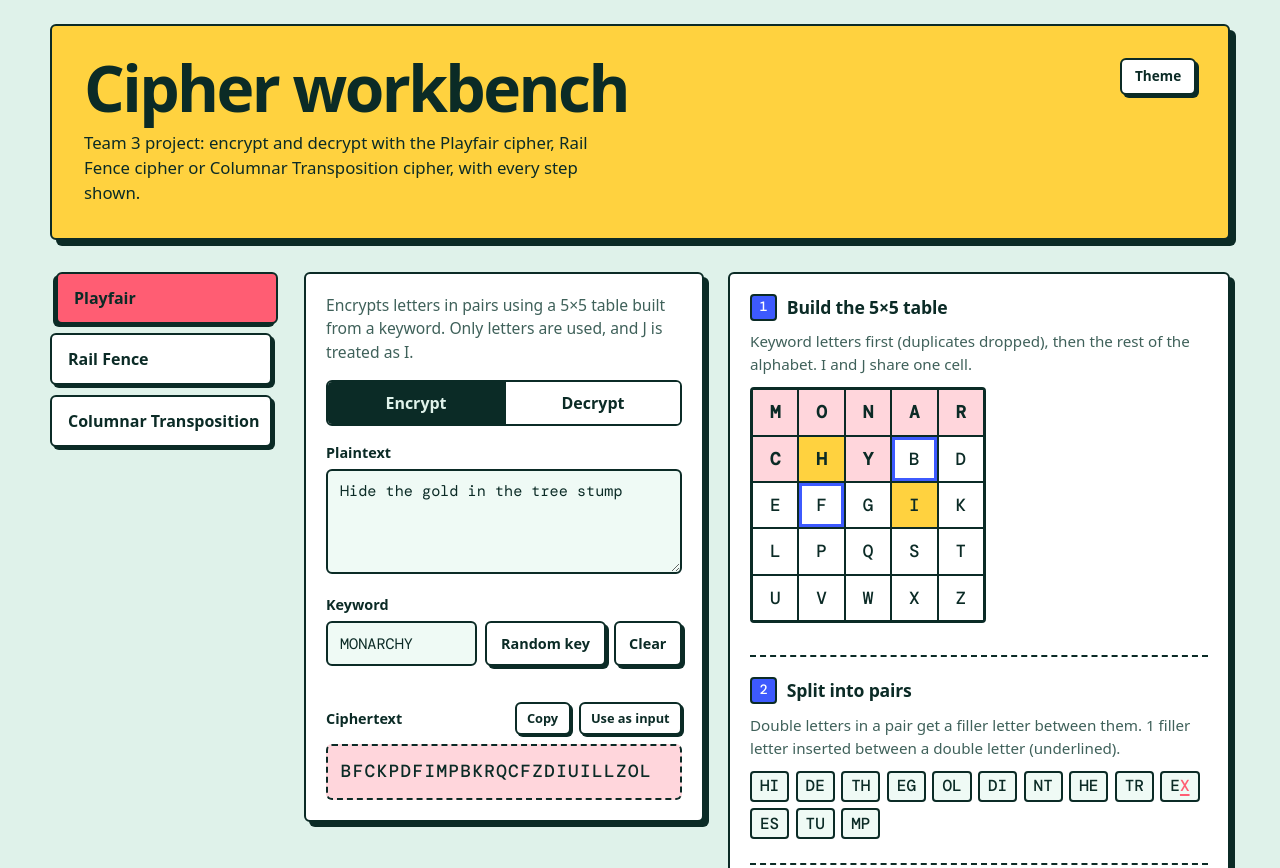
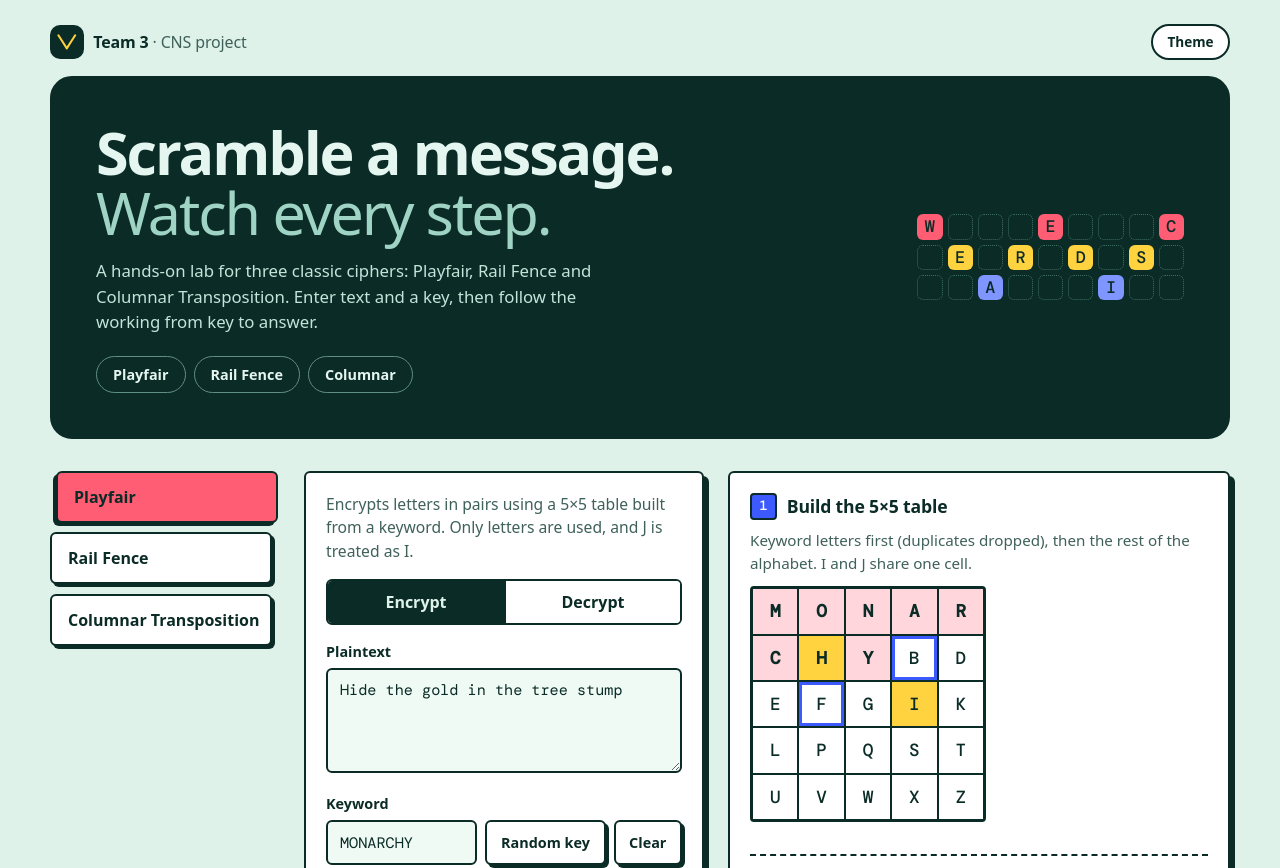
Before and after one commit to Akshay4754/CNS, a plain HTML site: page index.html in a window 1280 px wide. Shown: the top 868 px of the page. Drawn offline with nearby package versions, Linux system fonts and the light colour scheme; a web font is replaced by a local one.

Commit message:
Update title and description in index.html

```diff
--- a/index.html
+++ b/index.html
@@ -3,8 +3,8 @@
 <head>
 <meta charset="utf-8">
 <meta name="viewport" content="width=device-width, initial-scale=1">
-<title>Cipher workbench · Team 3</title>
-<meta name="description" content="Team 3 project: encrypt and decrypt with the Playfair, Rail Fence and Columnar Transposition ciphers, with every step shown.">
+<title>Team 3 Cipher Lab</title>
+<meta name="description" content="Team 3 CNS project: a hands-on lab for the Playfair, Rail Fence and Columnar Transposition ciphers, with every step shown.">
 <link rel="preconnect" href="https://fonts.googleapis.com">
 <link rel="preconnect" href="https://fonts.gstatic.com" crossorigin>
 <link href="https://fonts.googleapis.com/css2?family=DM+Mono:wght@400;500&family=Familjen+Grotesk:wght@400;500;600;700&display=swap" rel="stylesheet">
@@ -43,19 +43,43 @@
   body { margin: 0; background: var(--bg); color: var(--ink); font-family: var(--sans); font-size: 1rem; line-height: 1.5; }
   .wrap { width: min(1180px, 100% - 2rem); margin-inline: auto; padding-block: 1.5rem 4rem; }
 
-  /* Masthead */
-  header.top {
-    display: flex; justify-content: space-between; align-items: flex-start; gap: 1rem;
-    background: var(--mark); color: #0b2b26; border: 2px solid var(--line); border-radius: 6px;
-    box-shadow: 6px 6px 0 var(--shadow-c); padding: clamp(1.1rem, 3vw, 2rem); margin-bottom: 2rem;
+  /* Top bar + hero */
+  .topbar { display: flex; align-items: center; justify-content: space-between; gap: 1rem; margin-bottom: 1rem; }
+  .brand { display: flex; align-items: center; gap: .6rem; font-weight: 700; letter-spacing: -0.01em; }
+  .brand svg { flex: none; width: 2.1rem; height: 2.1rem; padding: .35rem; border-radius: 10px; background: #0b2b26; }
+  .brand .sub { font-weight: 500; color: var(--muted); }
+  .theme-btn {
+    border: 2px solid var(--line); background: var(--surface); color: var(--ink); border-radius: 999px;
+    padding: .35rem .9rem; font: inherit; font-weight: 600; font-size: .85rem; cursor: pointer;
   }
-  h1 { font-size: clamp(2.2rem, 7vw, 4rem); line-height: .95; letter-spacing: -0.04em; font-weight: 700; margin: 0 0 .7rem; }
-  .lede { max-width: 56ch; margin: 0; font-size: 1.05rem; font-weight: 500; }
-  .theme-btn {
-    flex: none; border: 2px solid #0b2b26; background: #fff; color: #0b2b26; border-radius: 6px;
-    padding: .4rem .8rem; font: inherit; font-weight: 600; font-size: .85rem; cursor: pointer; box-shadow: 3px 3px 0 #0b2b26;
+  .theme-btn:hover { background: var(--mark); color: #0b2b26; }
+
+  .hero {
+    display: grid; gap: 1.75rem; align-items: center; margin-bottom: 2rem;
+    background: #0b2b26; color: #e4f6ef; border: 2px solid var(--line); border-radius: 22px;
+    padding: clamp(1.4rem, 4vw, 2.75rem);
   }
-  .theme-btn:active { transform: translate(2px, 2px); box-shadow: 1px 1px 0 #0b2b26; }
+  @media (min-width: 820px) { .hero { grid-template-columns: minmax(0, 1fr) auto; gap: 3rem; } }
+  h1 { font-size: clamp(2.1rem, 6.2vw, 3.7rem); line-height: 1.02; letter-spacing: -0.035em; font-weight: 700; margin: 0 0 1rem; }
+  h1 span { color: #9fd3c3; font-weight: 500; }
+  .lede { max-width: 52ch; margin: 0 0 1.4rem; font-size: 1.05rem; color: #c3e4d9; }
+  .jump { display: flex; flex-wrap: wrap; gap: .5rem; }
+  .jump button {
+    font: inherit; font-weight: 600; font-size: .9rem; cursor: pointer; color: #e4f6ef; background: transparent;
+    border: 1.5px solid #5f8f82; border-radius: 999px; padding: .4rem 1rem;
+  }
+  .jump button:hover { background: #e4f6ef; color: #0b2b26; border-color: #e4f6ef; }
+  .jump button:focus-visible, .hero :focus-visible { outline-color: #ffd23f; }
+
+  .rails { display: grid; grid-template-columns: repeat(9, minmax(0, 1fr)); gap: 5px; width: 100%; max-width: 19rem; }
+  .rails i {
+    aspect-ratio: 1; display: grid; place-items: center; border-radius: 6px; font-style: normal;
+    font-family: var(--mono); font-weight: 500; font-size: clamp(.8rem, 2.4vw, 1.05rem); color: #0b2b26;
+  }
+  .rails i.r0 { background: #ff5d73; }
+  .rails i.r1 { background: #ffd23f; }
+  .rails i.r2 { background: #7f95ff; }
+  .rails i.e { background: transparent; border: 1px dotted #3f6f63; }
 
   /* Sidebar layout */
   .shell { display: grid; gap: 1.5rem; grid-template-columns: minmax(0, 1fr); align-items: start; }
@@ -171,27 +195,47 @@
 
   /* Team */
   .team { margin-top: 3.5rem; }
-  .team h2 { font-size: clamp(1.8rem, 5vw, 2.6rem); letter-spacing: -0.03em; margin: 0 0 .25rem; display: inline-block; background: var(--blue); color: #fff; padding: .1rem .7rem; border: 2px solid var(--line); border-radius: 4px; box-shadow: 4px 4px 0 var(--shadow-c); }
-  .team .topics { color: var(--muted); margin: 1rem 0 1.25rem; font-weight: 500; }
-  .members { list-style: none; padding: 0; margin: 0; display: grid; gap: 1rem; grid-template-columns: repeat(auto-fill, minmax(240px, 1fr)); }
-  .members li { display: flex; align-items: center; gap: .8rem; background: var(--surface); border: 2px solid var(--line); border-radius: 6px; padding: .7rem .9rem; font-weight: 600; box-shadow: 4px 4px 0 var(--shadow-c); }
-  .avatar { flex: none; width: 2.6rem; height: 2.6rem; border-radius: 4px; display: grid; place-items: center; font-weight: 700; font-size: .95rem; background: var(--accent); color: #0b2b26; border: 2px solid var(--line); font-family: var(--mono); }
+  .team h2 { display: flex; align-items: baseline; flex-wrap: wrap; gap: .75rem; font-size: clamp(1.8rem, 5vw, 2.6rem); letter-spacing: -0.03em; margin: 0; }
+  .team .count { font-size: .9rem; font-weight: 600; letter-spacing: 0; border: 2px solid var(--line); border-radius: 999px; padding: .1rem .7rem; }
+  .team .topics { color: var(--muted); margin: .5rem 0 1.5rem; font-weight: 500; }
+  .members { list-style: none; padding: 0; margin: 0; display: grid; grid-template-columns: minmax(0, 1fr); column-gap: 3rem; border-top: 2px solid var(--line); }
+  @media (min-width: 640px) { .members { grid-template-columns: repeat(2, minmax(0, 1fr)); } }
+  @media (min-width: 1000px) { .members { grid-template-columns: repeat(3, minmax(0, 1fr)); } }
+  .members li { display: flex; align-items: center; gap: 1rem; padding: 1rem .25rem; border-bottom: 1px solid var(--line); font-size: 1.3rem; letter-spacing: -0.01em; line-height: 1.2; }
+  .nm { font-weight: 400; color: var(--muted); }
+  .nm b { font-weight: 700; color: var(--ink); }
+  .avatar { flex: none; width: 2.7rem; height: 2.7rem; border-radius: 50%; display: grid; place-items: center; font-weight: 500; font-size: .95rem; background: var(--accent); color: #0b2b26; border: 2px solid var(--line); font-family: var(--mono); }
   .members li:nth-child(3n+2) .avatar { background: var(--mark); }
-  .members li:nth-child(3n) .avatar { background: var(--blue); color: #fff; }
+  .members li:nth-child(3n) .avatar { background: #7f95ff; }
 
   @media (prefers-reduced-motion: no-preference) {
+    .avatar { transition: transform .15s; }
+    .members li:hover .avatar { transform: rotate(-10deg) scale(1.06); }
     .btn, .tabs button, .theme-btn { transition: transform .08s, box-shadow .08s, background-color .12s; }
   }
 </style>
 </head>
 <body>
 <div class="wrap">
-  <header class="top">
-    <div>
-      <h1>Cipher workbench</h1>
-      <p class="lede">Team 3 project: encrypt and decrypt with the Playfair cipher, Rail Fence cipher or Columnar Transposition cipher, with every step shown.</p>
+  <div class="topbar">
+    <div class="brand">
+      <svg viewBox="0 0 24 24" fill="none" stroke="#ffd23f" stroke-width="2.2" stroke-linecap="round" stroke-linejoin="round" aria-hidden="true"><path d="M3 5l4.5 7L12 19l4.5-7L21 5"/></svg>
+      <span>Team 3 <span class="sub">· CNS project</span></span>
     </div>
     <button class="theme-btn" id="themeBtn" type="button" aria-label="Switch colour theme">Theme</button>
+  </div>
+
+  <header class="hero">
+    <div>
+      <h1>Scramble a message.<br><span>Watch every step.</span></h1>
+      <p class="lede">A hands-on lab for three classic ciphers: Playfair, Rail Fence and Columnar Transposition. Enter text and a key, then follow the working from key to answer.</p>
+      <div class="jump" role="group" aria-label="Jump to a cipher">
+        <button type="button" data-jump="playfair">Playfair</button>
+        <button type="button" data-jump="railfence">Rail Fence</button>
+        <button type="button" data-jump="columnar">Columnar</button>
+      </div>
+    </div>
+    <div class="rails" aria-hidden="true"><i class="r0">W</i><i class="e"></i><i class="e"></i><i class="e"></i><i class="r0">E</i><i class="e"></i><i class="e"></i><i class="e"></i><i class="r0">C</i><i class="e"></i><i class="r1">E</i><i class="e"></i><i class="r1">R</i><i class="e"></i><i class="r1">D</i><i class="e"></i><i class="r1">S</i><i class="e"></i><i class="e"></i><i class="e"></i><i class="r2">A</i><i class="e"></i><i class="e"></i><i class="e"></i><i class="r2">I</i><i class="e"></i><i class="e"></i></div>
   </header>
 
   <div class="shell">
@@ -200,7 +244,7 @@
   </div>
 
   <section class="team" aria-labelledby="team-h">
-    <h2 id="team-h">Team 3</h2>
+    <h2 id="team-h">Team 3 <span class="count">6 members</span></h2>
     <p class="topics">Topics: Playfair cipher and transposition techniques (Rail Fence, Columnar)</p>
     <ul class="members" id="members"></ul>
   </section>
@@ -340,8 +384,11 @@ const initials = name => {
   const w = name.split(/\s+/);
   return (w.length > 1 ? w[0][0] + w[1][0] : name.slice(0, 2)).toUpperCase();
 };
-document.getElementById('members').innerHTML = TEAM
-  .map(n => `<li><span class="avatar" aria-hidden="true">${esc(initials(n))}</span>${esc(n)}</li>`).join('');
+document.getElementById('members').innerHTML = TEAM.map(n => {
+  const i = n.indexOf(' ');
+  const first = i < 0 ? n : n.slice(0, i), rest = i < 0 ? '' : n.slice(i + 1);
+  return `<li><span class="avatar" aria-hidden="true">${esc(initials(n))}</span><span class="nm"><b>${esc(first)}</b>${rest ? ' ' + esc(rest) : ''}</span></li>`;
+}).join('');
 
 const step = (n, title, body) => `<div class="step"><h3><span class="n">${n}</span>${title}</h3>${body}</div>`;
 
@@ -640,6 +687,13 @@ themeBtn.addEventListener('click', () => {
   root.dataset.theme = dark ? 'light' : 'dark';
 });
 
+/* ----- hero quick links ----- */
+document.querySelectorAll('[data-jump]').forEach(b => b.addEventListener('click', () => {
+  showTab(b.dataset.jump);
+  const calm = matchMedia('(prefers-reduced-motion: reduce)').matches;
+  document.getElementById('tabs').scrollIntoView({ behavior: calm ? 'auto' : 'smooth', block: 'start' });
+}));
+
 /* ----- init ----- */
 Object.values(panels).forEach(renderPanel);
 const startTab = CIPHERS.some(c => '#' + c.id === location.hash) ? location.hash.slice(1) : CIPHERS[0].id;
```
